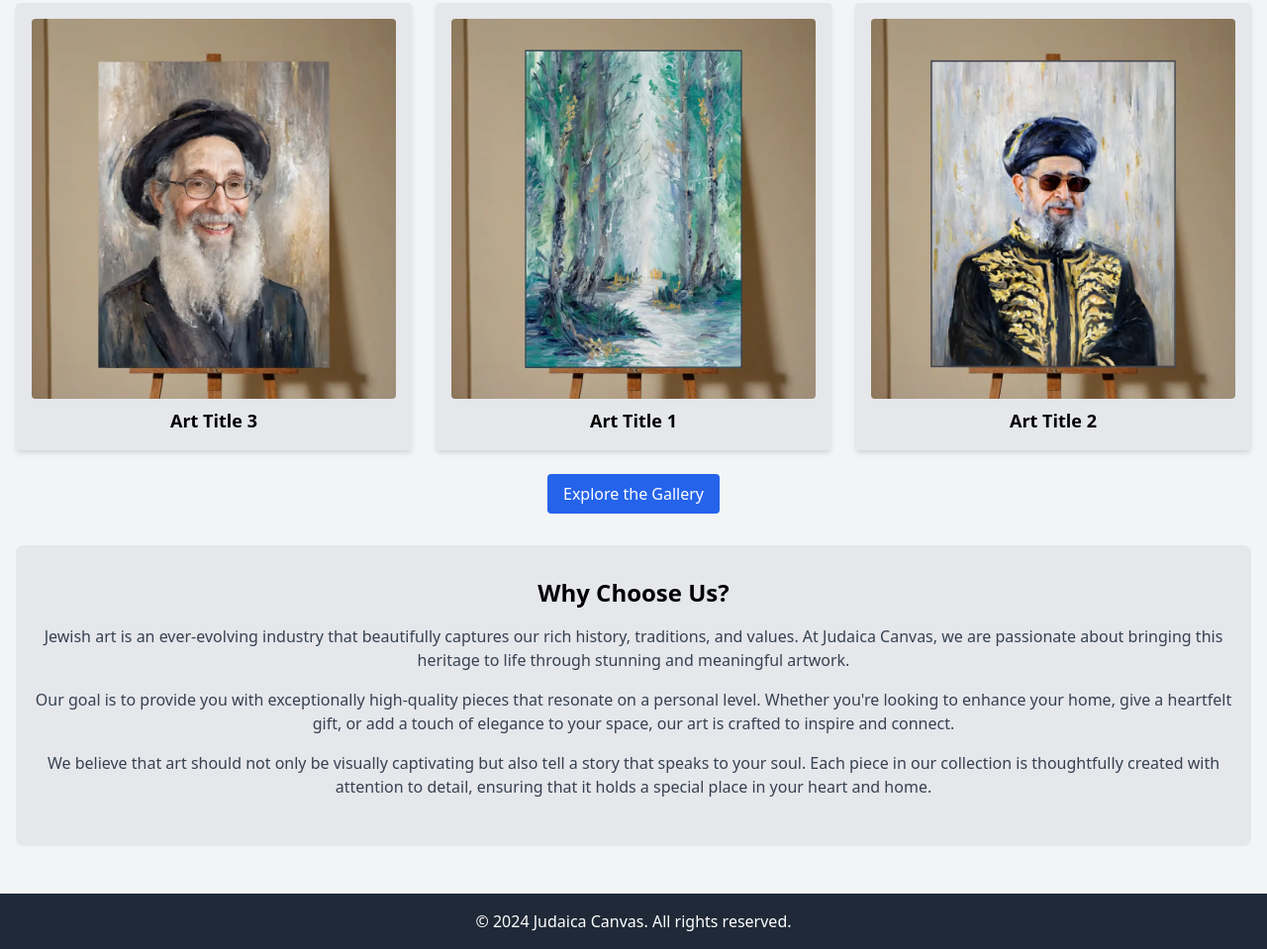
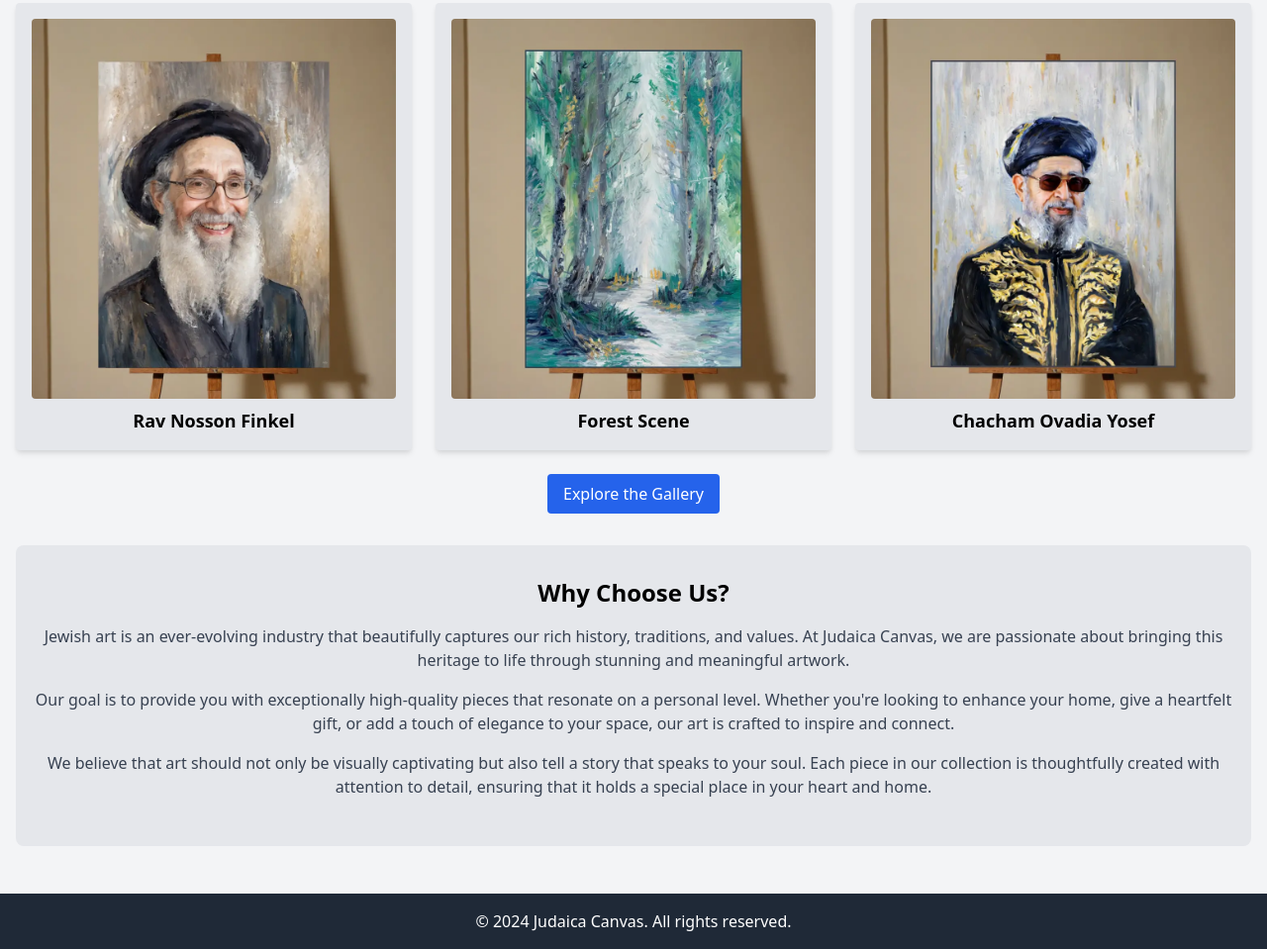
Before and after one commit to meanin2/meanin2.github.io, a plain HTML site: page index.html in a window 1280 px wide. Shown: the part 1145-2104 px from the top of the page at 99% size. Drawn offline with nearby package versions, Linux system fonts and the light colour scheme.

Commit message:
Update index.html

```diff
--- a/index.html
+++ b/index.html
@@ -91,15 +91,15 @@
       <div class="grid grid-cols-1 md:grid-cols-3 gap-6">
         <a href="https://shop.judaicacanvas.com/1973374/Path%20Through%20the%20Forest.html" class="bg-gray-200 p-4 rounded shadow-md">
           <img src="featured (3).webp" alt="Featured Art 3" class="w-full h-96 object-cover rounded">
-          <h3 class="text-lg font-bold mt-2">Art Title 3</h3>
+          <h3 class="text-lg font-bold mt-2">Rav Nosson Finkel</h3>
         </a>
         <a href="your-link-1.html" class="bg-gray-200 p-4 rounded shadow-md">
           <img src="featured (1).webp" alt="Featured Art 1" class="w-full h-96 object-cover rounded">
-          <h3 class="text-lg font-bold mt-2">Art Title 1</h3>
+          <h3 class="text-lg font-bold mt-2">Forest Scene</h3>
         </a>
         <a href="https://shop.judaicacanvas.com/1990775/Chacham%20Ovadia.html" class="bg-gray-200 p-4 rounded shadow-md">
           <img src="featured (2).webp" alt="Featured Art 2" class="w-full h-96 object-cover rounded">
-          <h3 class="text-lg font-bold mt-2">Art Title 2</h3>
+          <h3 class="text-lg font-bold mt-2">Chacham Ovadia Yosef</h3>
         </a>
       </div>
       <a href="https://shop.judaicacanvas.com" class="mt-6 inline-block text-white bg-blue-600 hover:bg-blue-800 px-4 py-2 rounded">Explore the Gallery</a>
```
